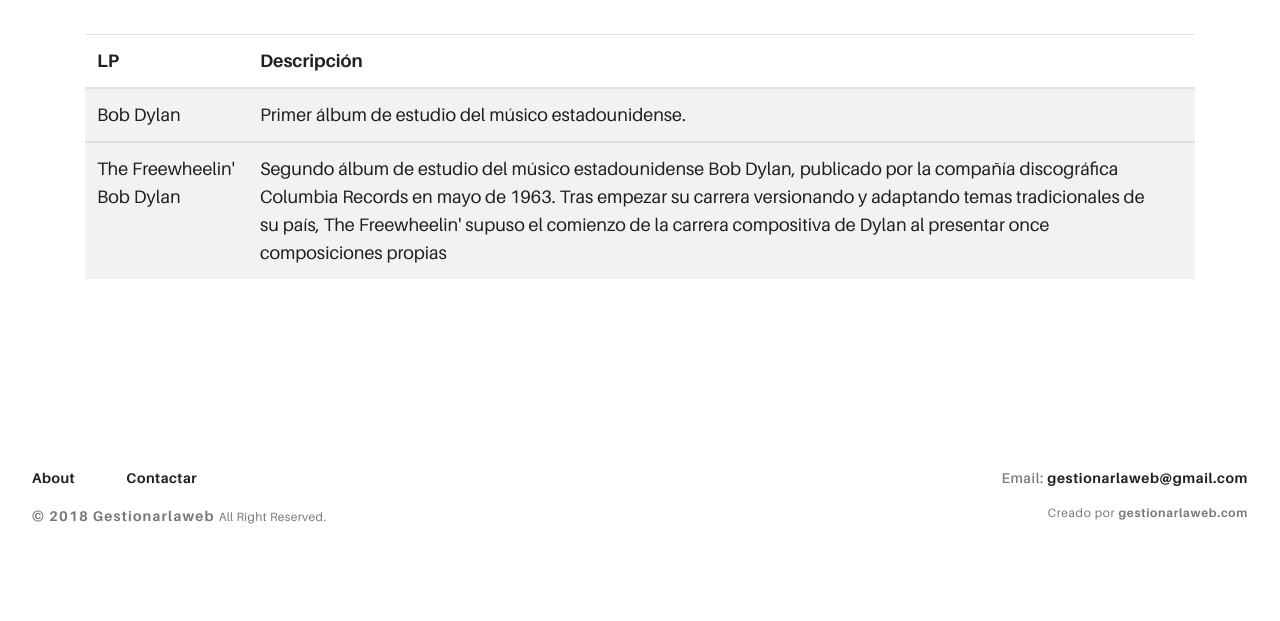
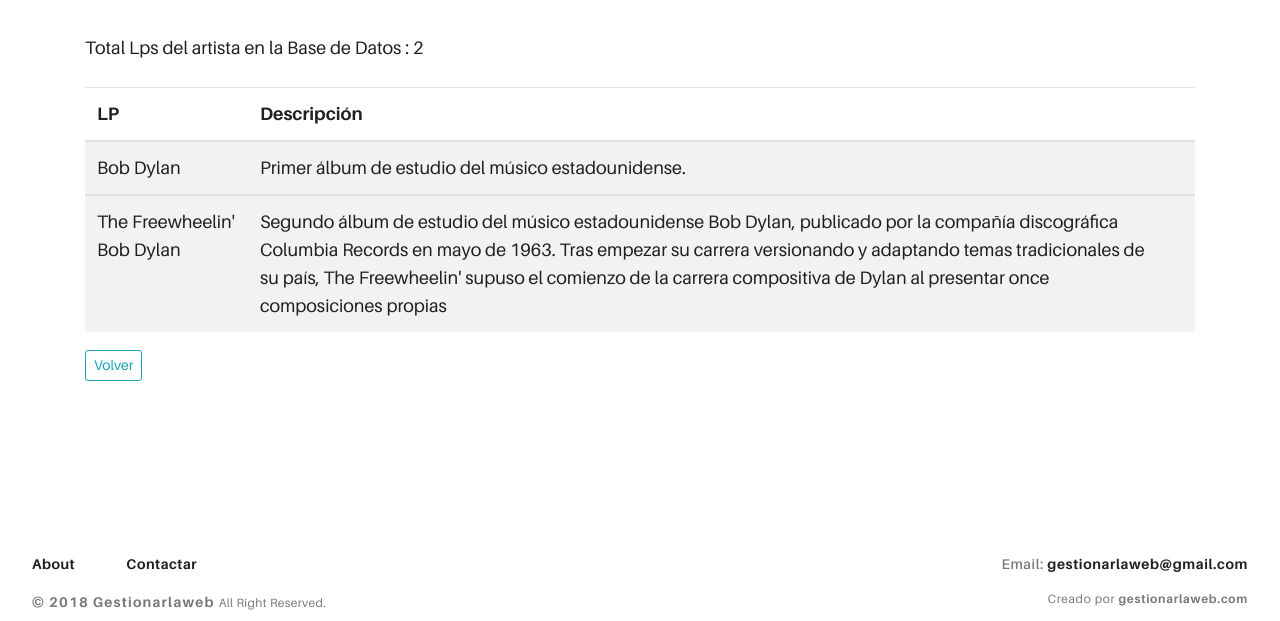
Before and after one commit to gestionarlaweb/discografica, a CodeIgniter app: page /web/index.php/cont_lps/lps_artista in a window 1280 px wide. Shown: the part 255-876 px from the top of the page. Before the commit the page ends 779 px from the top, so only its background shows below. Run offline with CodeIgniter, Linux system fonts and the light colour scheme; data comes from the database, SQL or seed files in the repository.

Commit message:
Proyecto finalizado

```diff
--- a/application/controllers/cont_Artistas.php
+++ b/application/controllers/cont_Artistas.php
@@ -17,6 +17,7 @@ class cont_Artistas extends CI_Controller {
 		$this->load->model("m_Artistas", "artistas");
         $artistas =$this->artistas->listar_artistas();
 
+
 		$html = $this->load->view("artistas/vista_artistas", array("bucle_artistas"=>$artistas), true);
 		$this->load->view('landingpage', array("contenido"=>$html)  );
 	}
--- a/application/controllers/cont_Lps.php
+++ b/application/controllers/cont_Lps.php
@@ -10,15 +10,18 @@ class cont_Lps extends CI_Controller {
         // $lps = $this->lps->recuperar_lps_artista();
 	    // echo json_encode($lps);
 
-// http://127.0.0.1/web/GitHub/DISCOGRAFICA/index.php/cont_Lps/lps_artista
-// Recupero los Lp's del artista seleccionado en la Vista Artistas
 		public function lps_artista(){
 
+			$id=6;
+
 			$this->load->model("m_LPS", "lps");
-	       	$lp = $this->lps->recuperar_lps_artista();
+
+	       	$lp = $this->lps->recuperar_lps_artista($id);
 
 	       	$html = $this->load->view("lps/vista_lps_artista", array("lps_artista"=>$lp), true);
+
 			$this->load->view('landingpage', array("contenido"=>$html)  );
+
 		}
 
 
--- a/application/models/m_Artistas.php
+++ b/application/models/m_Artistas.php
@@ -8,9 +8,7 @@ defined('BASEPATH') OR exit('No direct script access allowed');
 		function listar_artistas(){
 			$tmp = $this->db
 			->select("id, nombre, descripcion")
-
 			->order_by("nombre", "asc")  // asc Ascendente    desc Descendente
-
 			->get("artistas");
 
 		return $tmp->result_array(); // devuelve resultados múltiples (por lo general, para usar en un bucle).
--- a/application/models/m_LPS.php
+++ b/application/models/m_LPS.php
@@ -4,25 +4,17 @@ defined('BASEPATH') OR exit('No direct script access allowed');
 	class m_LPS extends CI_Model{
 
 
-		function recuperar_lps_artista(){
+		function recuperar_lps_artista($id){
 
 			$tmp = $this->db
 			->select("id, id_artista, nombre, descripcion")
-
-			->WHERE ('id_artista','6')
-	//	SELECT artistas.id, lp.nombre, lp.descripcion FROM artistas
-			//	INNER JOIN lp
-			//	ON lp.id_artista=artistas.id;
-
+			->WHERE ('id_artista',$id)
 			->get("lp");
 
-		return $tmp->result_array(); // devuelve un solo resultado.
+		return $tmp->result_array();
 
 		}
+
 	}
 
-/*
-
-*/
-
 ?>
--- a/application/views/landingpage.php
+++ b/application/views/landingpage.php
@@ -87,7 +87,7 @@
       <div class="ae-grid ae-grid--collapse">
         <div class="ae-grid__item item-lg-4 au-xs-ta-center au-lg-ta-left">
           <ul class="rk-menu rk-footer-menu">
-            <li class="rk-menu__item"><a href="artistas" class="rk-menu__link">About</a>
+            <li class="rk-menu__item"><a href="http://gestionarlaweb.com" class="rk-menu__link">About</a>
             </li>
 
             <li class="rk-menu__item">
--- a/application/views/lps/vista_lps_artista.php
+++ b/application/views/lps/vista_lps_artista.php
@@ -2,6 +2,8 @@
    <div class="row">
      <h4>LP's del artista</h4>
         <div class="col-md-12">
+          <?php $contador = 0; ?>
+
             <table class="table table-striped">
                 <thead>
                   <tr>
@@ -13,19 +15,25 @@
                 <?php
                                 // ($proyectos) definido en el controlador del Proyectos dentro de la función listar()
                     foreach ($lps_artista as $bucle) {
+                      $contador ++;
 
                 echo '
                        <tbody>
                           <tr>
                             <td>'.$bucle["nombre"].'</td>
                             <td>'.$bucle["descripcion"].'</td>
-                            <td></td>
+                           <td></td>
                           </tr>
                         </tbody>
                       ';
-                     }
+                     }echo '<p>Total Lps del artista en la Base de Datos : '.$contador.'</p>';
+
                 ?>
              </table>
+             <a href="<?php echo base_url("/index.php/cont_Artistas/artistas");?>"
+              <button type="submit" class="btn btn-outline-info btn-sm ">Volver</button>
+             </a>
+
         </div>
     </div>
 </div>
```
Also changed, not shown: application/controllers/Welcome.php (+1 -13 lines), application/views/admin/vista_registro_lp.php (+6 -11 lines), application/views/artistas/vista_artistas.php (+4 -10 lines).
